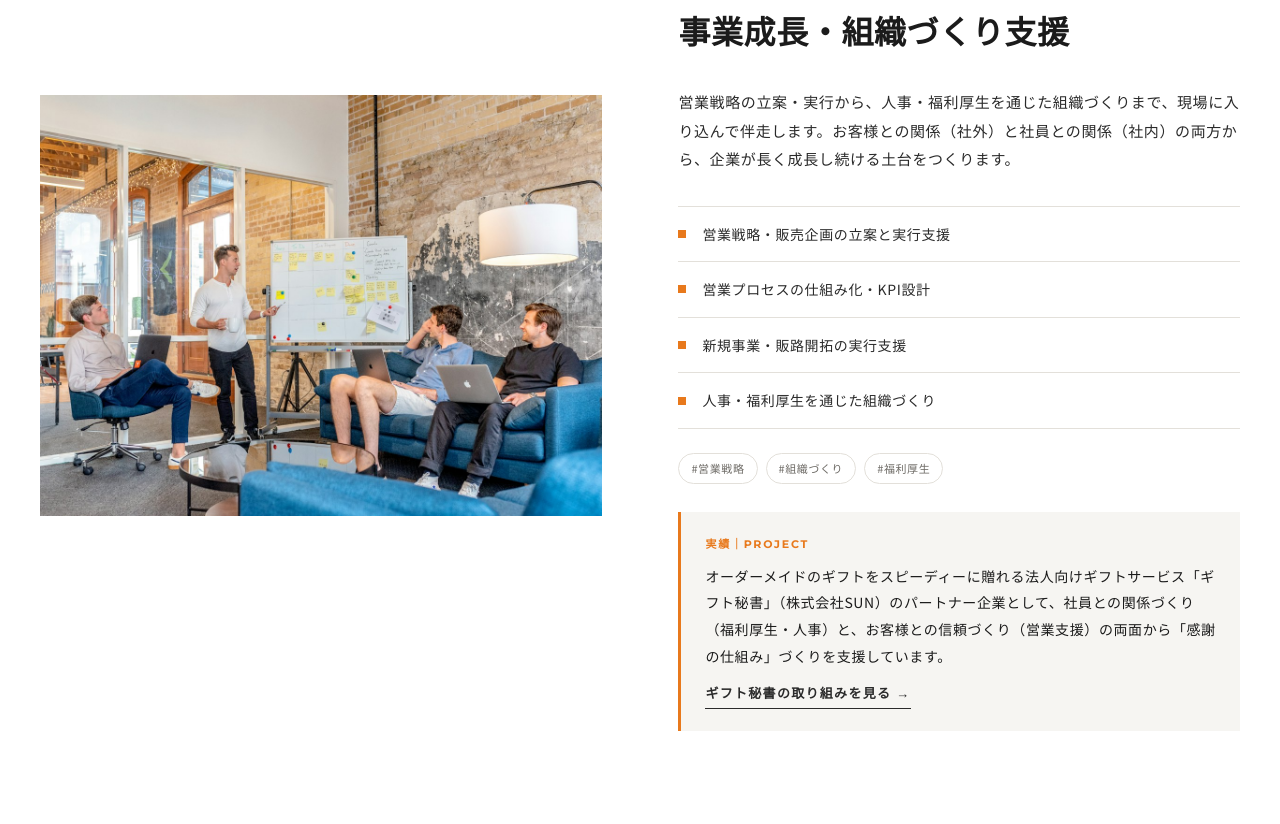
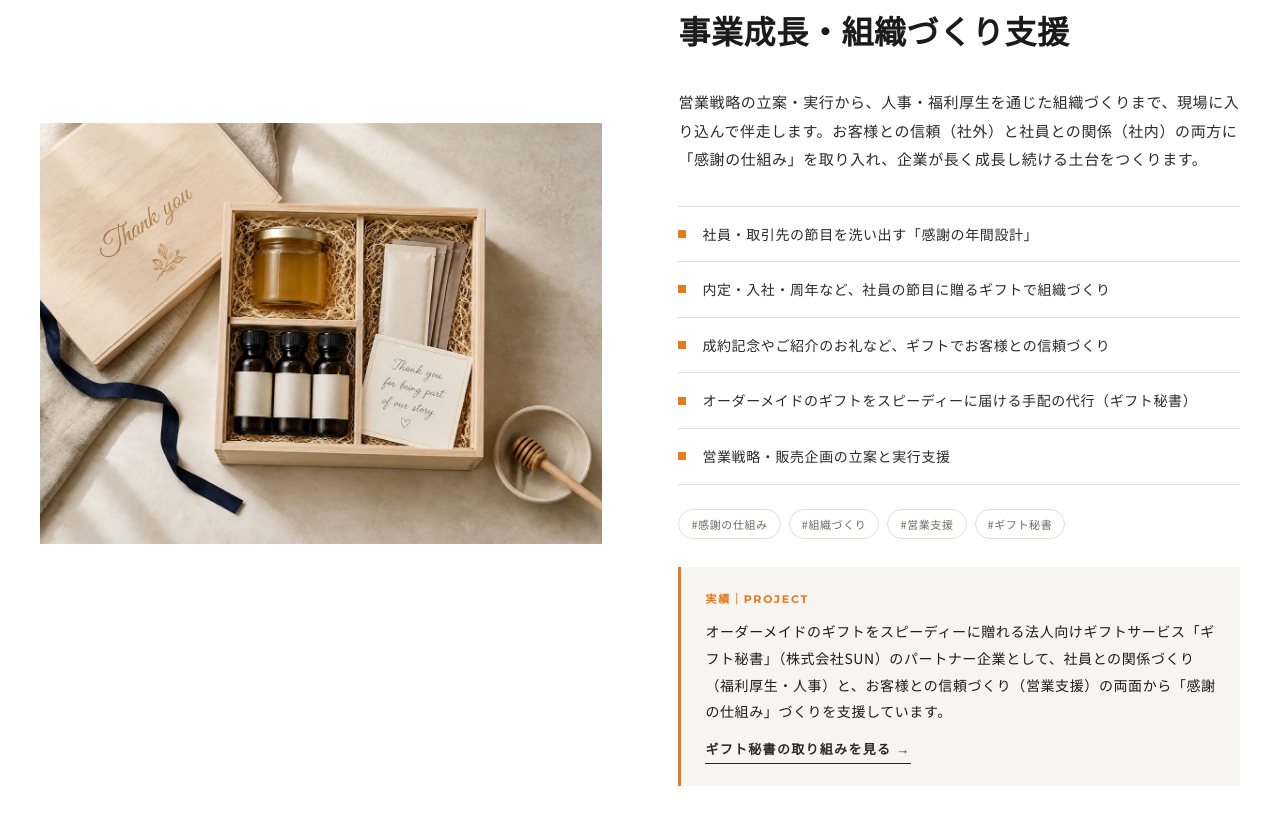
Before and after one commit to koyo08230840-cpu/craftbase-site, a plain HTML site: page business.html in a window 1280 px wide. Shown: the part 1646-2470 px from the top of the page. Drawn offline with Linux system fonts and the light colour scheme.

Commit message:
BUSINESS 事業②: ギフト秘書につながる内容を中心に説明と一覧を更新
- 説明文に「感謝の仕組み」を追加
- 一覧を感謝の年間設計／社員の節目のギフト／お客様との信頼づくり／ギフト秘書での手配代行中心に変更
- 写真をギフトの写真に差し替え

Co-Authored-By: Claude Opus 5.5 <noreply@anthropic.com>

```diff
--- a/business.html
+++ b/business.html
@@ -80,21 +80,22 @@
             <p class="service__num">02</p>
             <p class="biz-card__en">GROWTH &amp; TEAM</p>
             <h2 class="heading-lg service__title">事業成長・組織づくり支援</h2>
-            <p class="mt-m">営業戦略の立案・実行から、人事・福利厚生を通じた組織づくりまで、現場に入り込んで伴走します。お客様との関係（社外）と社員との関係（社内）の両方から、企業が長く成長し続ける土台をつくります。</p>
+            <p class="mt-m">営業戦略の立案・実行から、人事・福利厚生を通じた組織づくりまで、現場に入り込んで伴走します。お客様との信頼（社外）と社員との関係（社内）の両方に「感謝の仕組み」を取り入れ、企業が長く成長し続ける土台をつくります。</p>
             <ul class="service__list">
+              <li>社員・取引先の節目を洗い出す「感謝の年間設計」</li>
+              <li>内定・入社・周年など、社員の節目に贈るギフトで組織づくり</li>
+              <li>成約記念やご紹介のお礼など、ギフトでお客様との信頼づくり</li>
+              <li>オーダーメイドのギフトをスピーディーに届ける手配の代行（ギフト秘書）</li>
               <li>営業戦略・販売企画の立案と実行支援</li>
-              <li>営業プロセスの仕組み化・KPI設計</li>
-              <li>新規事業・販路開拓の実行支援</li>
-              <li>人事・福利厚生を通じた組織づくり</li>
             </ul>
-            <div class="tags"><span class="tag">#営業戦略</span><span class="tag">#組織づくり</span><span class="tag">#福利厚生</span></div>
+            <div class="tags"><span class="tag">#感謝の仕組み</span><span class="tag">#組織づくり</span><span class="tag">#営業支援</span><span class="tag">#ギフト秘書</span></div>
             <a class="biz-case" href="projects/gift-secretary/">
               <span class="biz-case__label">実績｜PROJECT</span>
               <span class="biz-case__text">オーダーメイドのギフトをスピーディーに贈れる法人向けギフトサービス「ギフト秘書」（株式会社SUN）のパートナー企業として、社員との関係づくり（福利厚生・人事）と、お客様との信頼づくり（営業支援）の両面から「感謝の仕組み」づくりを支援しています。</span>
               <span class="link-arrow">ギフト秘書の取り組みを見る</span>
             </a>
           </div>
-          <div class="reveal"><div class="ph"><img src="assets/img/service-growth.jpg" alt="ホワイトボードを使った営業企画の打ち合わせ" loading="lazy"></div></div>
+          <div class="reveal"><div class="ph"><img src="assets/img/gift-thank-you.jpg" alt="「Thank you」と刻まれた木箱のギフト" loading="lazy"></div></div>
         </div>
       </section>
 
```
